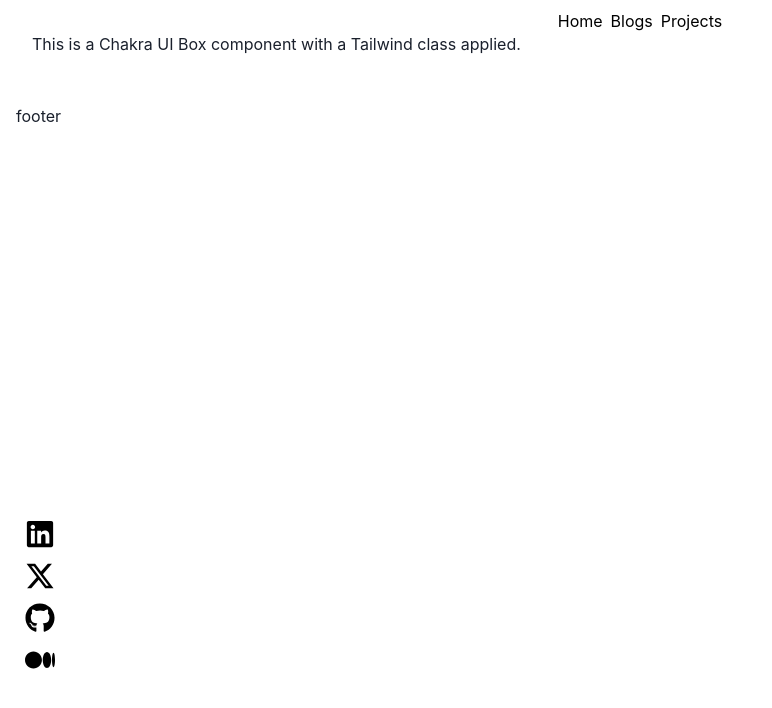
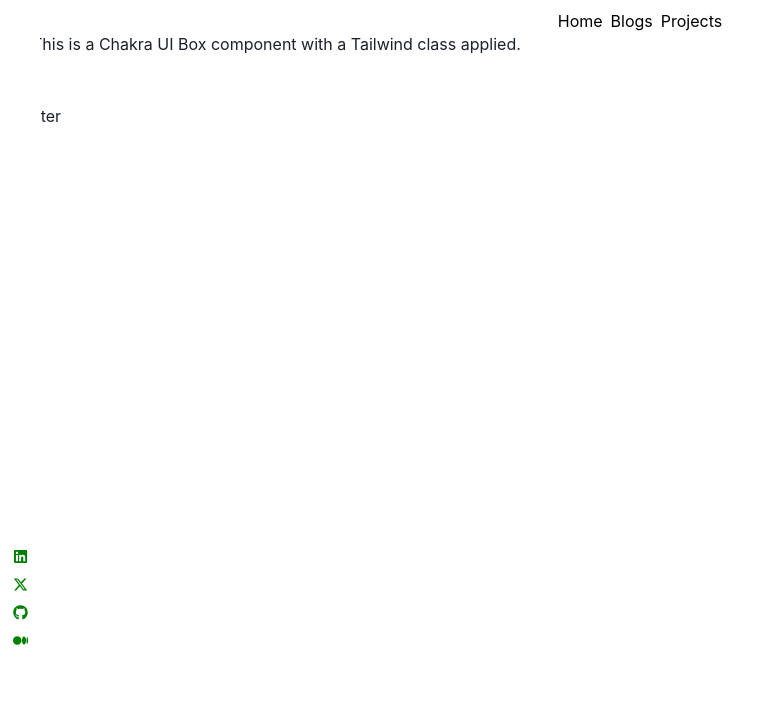
Before and after one commit to Gamze1314/Nextjs---portfolio, a Next.js app: page / in a window 1280 px wide. Shown: the top 708 px of the page, without its empty margins (0-772 px from the left). Built offline with nearby package versions, Linux system fonts and the light colour scheme.

Commit message:
sidebar Box component bg updated

```diff
--- a/app/components/sidebar.js
+++ b/app/components/sidebar.js
@@ -10,9 +10,9 @@ export default function SideBar() {
       left="0"
       top="0"
       height="150vh"
-      width="80px"
-      bg="gray.900"
-      color="black"
+      width="40px"
+      bg="white"
+      color="green"
       p={4}
       display="flex"
       justifyContent="center"
@@ -20,18 +20,21 @@ export default function SideBar() {
       boxShadow="lg"
       zIndex="1000"
     >
-      <VStack spacing={6}>
-        <Link href="https://linkedin.com" isExternal>
-          <Icon as={FaLinkedin} boxSize={30} _hover={{ color: "blue.400" }} />
+      <VStack spacing={4}>
+        <Link href="https://www.linkedin.com/in/gamzekandara/" isExternal>
+          <Icon
+            as={FaLinkedin}
+            boxSize={15}
+          />
         </Link>
-        <Link href="https://x.com" isExternal>
-          <Icon as={FaXTwitter} boxSize={30} _hover={{ color: "gray.400" }} />
+        <Link href="https://x.com/GamzeKandara" isExternal>
+          <Icon as={FaXTwitter} boxSize={15} />
         </Link>
-        <Link href="https://github.com" isExternal>
-          <Icon as={FaGithub} boxSize={30} _hover={{ color: "gray.500" }} />
+        <Link href="https://github.com/Gamze1314" isExternal>
+          <Icon as={FaGithub} boxSize={15} />
         </Link>
-        <Link href="https://medium.com" isExternal>
-          <Icon as={FaMedium} boxSize={30} _hover={{ color: "green.400" }} />
+        <Link href="https://medium.com/me/stories/public" isExternal>
+          <Icon as={FaMedium} boxSize={15} />
         </Link>
       </VStack>
     </Box>
```
